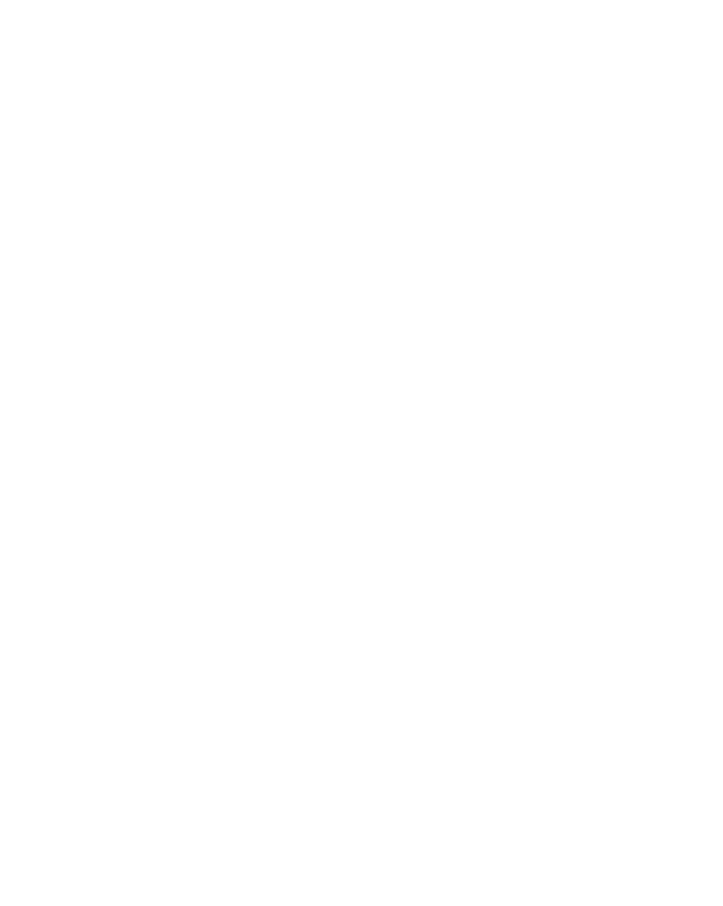
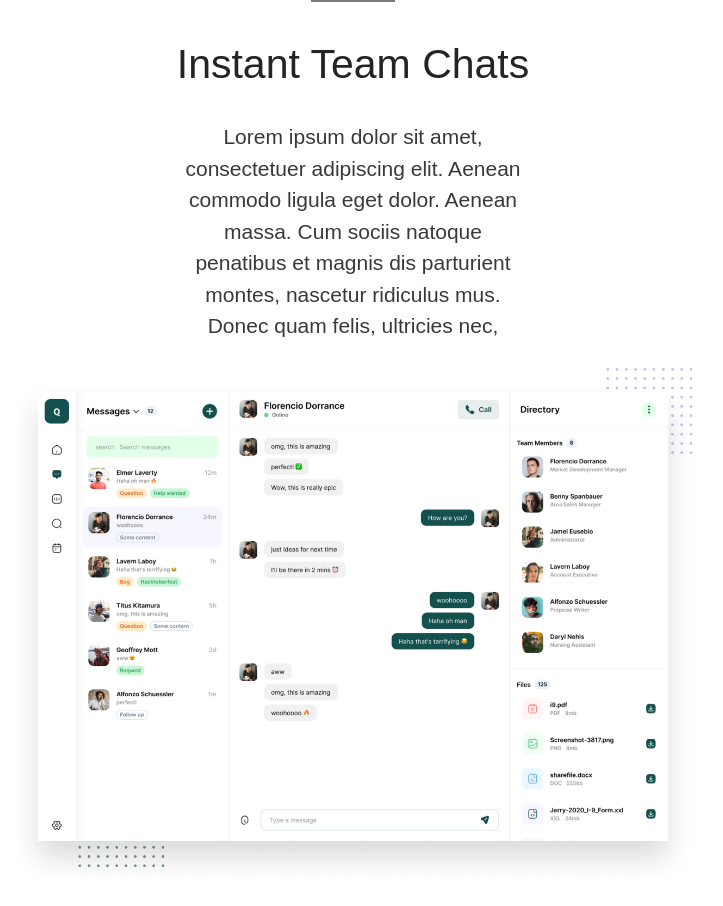
Before and after one commit to aka-luan/callapp-lp, a Next.js app: page / in a window 1280 px wide. Shown: the part 1160-2066 px from the top of the page, without its empty margins (287-1010 px from the left). Before the commit the page ends 992 px from the top, so only its background shows below. Built offline with nearby package versions, Linux system fonts and the light colour scheme.

Commit message:
middle section desktop

```diff
--- a/src/app/page.js
+++ b/src/app/page.js
@@ -1,17 +1,22 @@
 import Button from './components/Button';
 import Header from './components/Header';
+import Image from 'next/image';
 
 export default function Home() {
   return (
     <div className=''>
       <Header />
       <main>
-        <section id='hero' className='bg-green py-44 text-lightgreen'>
+        <section id='hero' className='bg-green py-40 text-lightgreen'>
           <div className='container flex mx-auto'>
             <div id='hero-text' className='flex flex-col'>
               <span className='h-[2px] w-16 bg-lightgreen opacity-60 mb-7'></span>
-              <h1 className='mb-7 font-medium'>Have your<br></br> best chat</h1>
-              <p className='mb-14 font-light'>Fast, easy & unlimited team chats.</p>
+              <h1 className='mb-7 font-medium'>
+                Have your<br></br> best chat
+              </h1>
+              <p className='mb-14 font-light'>
+                Fast, easy & unlimited team chats.
+              </p>
               <div className='flex gap-7'>
                 <Button type={'primary'}>Try it Free</Button>
                 <Button>Get a Demo</Button>
@@ -19,6 +24,24 @@
             </div>
           </div>
         </section>
+        <section id='about' className='py-40 text-foreground'>
+          <div className='container flex flex-col mx-auto justify-center '>
+            <span className='h-[2px] w-16 bg-foreground opacity-60 mb-6 self-center'></span>
+            <h2 className='mb-5 font-medium text-center'>Instant Team Chats</h2>
+            <p className='mb-5 font-light text-center w-1/2 self-center'>
+              Lorem ipsum dolor sit amet, consectetuer adipiscing elit. Aenean
+              commodo ligula eget dolor. Aenean massa. Cum sociis natoque
+              penatibus et magnis dis parturient montes, nascetur ridiculus mus.
+              Donec quam felis, ultricies nec,
+            </p>
+            <Image
+              src='/middle-section-img.png'
+              width={1204}
+              height={917}
+              alt='chatapp interface, showing a conversation between two friends on the center and all other messages on the left'
+            />
+          </div>
+        </section>
       </main>
     </div>
   );
```
Also changed, not shown: public/middle-section-img.png (added).
